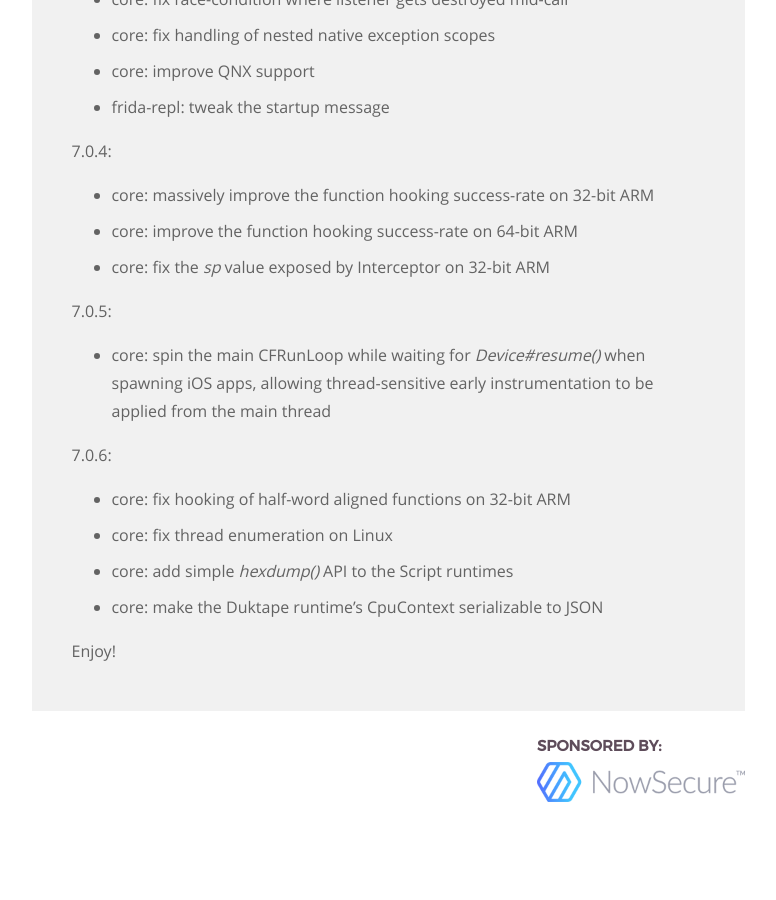
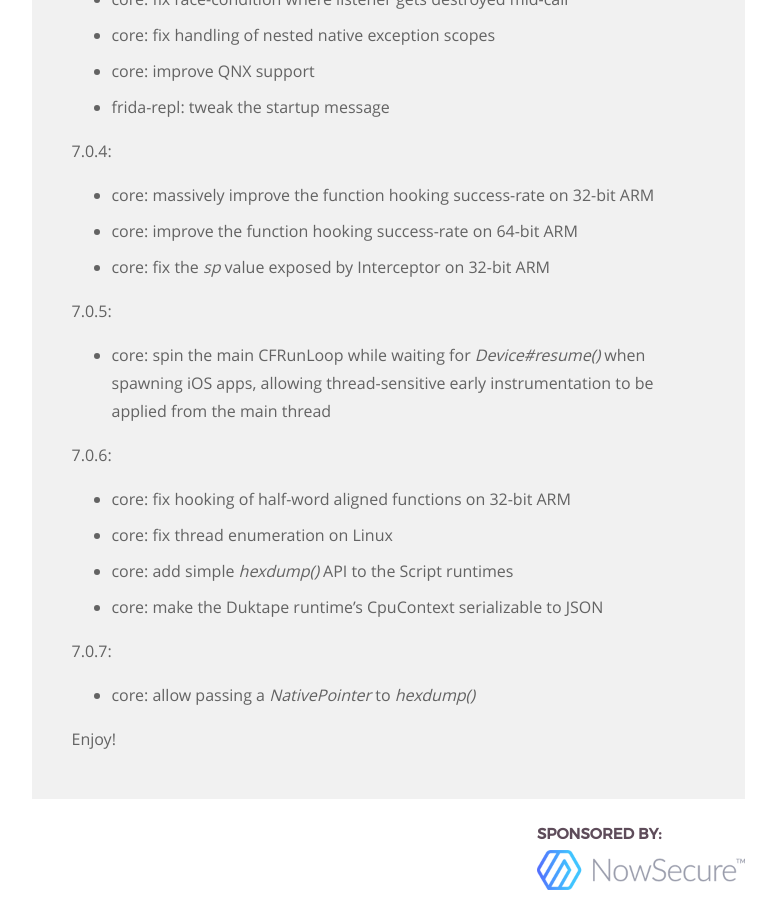
Before and after one commit to frida/frida-website, a Jekyll site: the page built from _posts/2016-02-24-frida-7-0-released.markdown, in a window 1280 px wide and 900 px high, scrolled down 1082 px. Shown: the whole window, without its empty margins (364-1140 px from the left). Built offline with Jekyll 4.4.1, drawn with Linux system fonts in a browser that asks for light colours; before the commit the page ends 1894 px from its top, so only the background shows below that.

Commit message:
Add release notes for 7.0.7

```diff
--- a/_posts/2016-02-24-frida-7-0-released.markdown
+++ b/_posts/2016-02-24-frida-7-0-released.markdown
@@ -63,4 +63,8 @@ So in closing, here's a summary of the changes:
 - core: add simple *hexdump()* API to the Script runtimes
 - core: make the Duktape runtime's CpuContext serializable to JSON
 
+7.0.7:
+
+- core: allow passing a *NativePointer* to *hexdump()*
+
 Enjoy!
```
